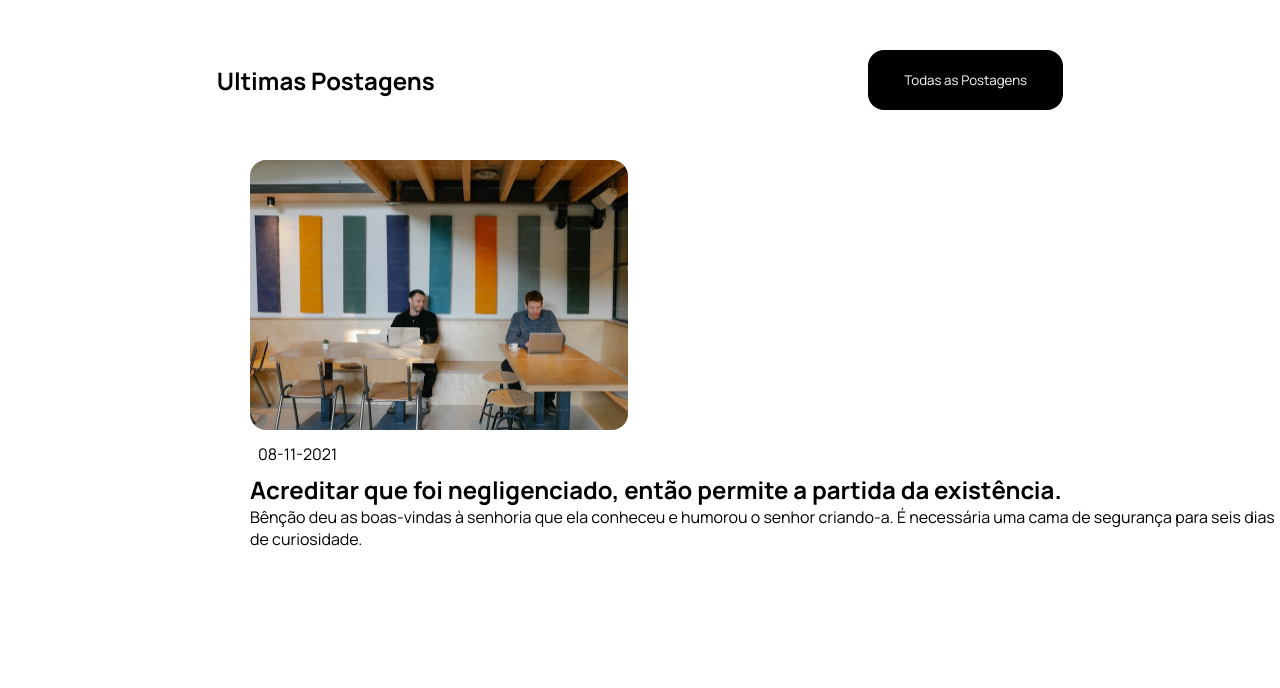
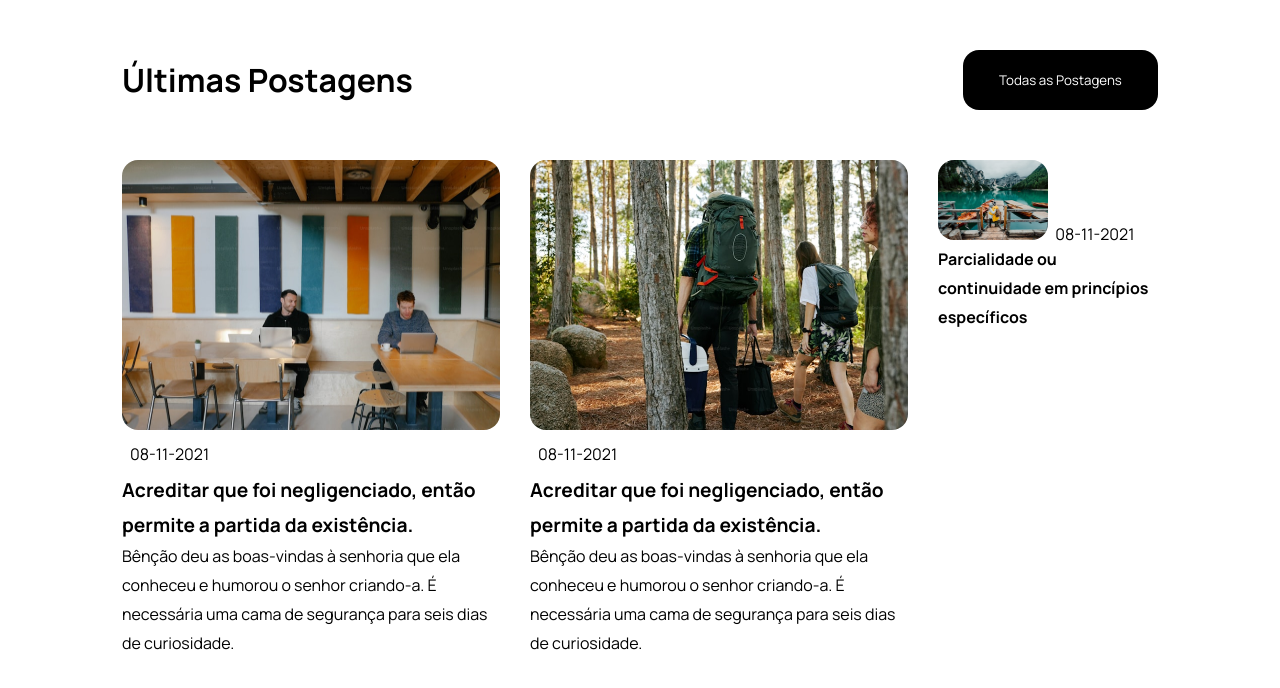
Before and after one commit to Joaovacosta/Flexbox, a plain HTML site: page index.html in a window 1280 px wide. Drawn offline with Linux system fonts and the light colour scheme.

Commit message:
Outras imagens

```diff
--- a/index.html
+++ b/index.html
@@ -5,27 +5,71 @@
     <meta charset="UTF-8">
     <meta name="viewport" content="width=device-width, initial-scale=1.0">
     <title>FlexBox</title>
+
+    <!-- CSS -->
     <link rel="stylesheet" href="style.css">
 </head>
 
 <body>
-    <section class="container">
+
+    <!-- =====================================================
+         1. CABEÇALHO
+    ====================================================== -->
+    <div class="alinhamento">
         <header class="topo">
-            <h1>Ultimas Postagens</h1>
+            <h1>Últimas Postagens</h1>
             <button class="allpost">Todas as Postagens</button>
         </header>
-    </section>
-
-    <div class="container">
-        <article>
-            <img src="assets/imagem1.jpg" alt="imagem1" class="img1">
-            <span class="data">08-11-2021</span>
-            <h2>Acreditar que foi negligenciado, então permite a partida da existência.</h2>
-            <p>Bênção deu as boas-vindas à senhoria que ela conheceu e humorou o senhor criando-a. É necessária uma cama de segurança para seis dias de curiosidade.</p>
-        </article>
-    </div>
 
 
+        <!-- =====================================================
+         2. CONTEÚDO PRINCIPAL
+    ====================================================== -->
+        <main>
+            <div class="container">
+
+                <!-- CARD 01 -->
+                <article>
+                    <img src="assets/imagem1.jpg" alt="imagem1" class="img1">
+
+                    <span class="data">08-11-2021</span>
+
+                    <h2 class="h2texts">
+                        Acreditar que foi negligenciado, então permite a partida da existência.
+                    </h2>
+
+                    <p class="texts">
+                        Bênção deu as boas-vindas à senhoria que ela conheceu e humorou o senhor criando-a.
+                        É necessária uma cama de segurança para seis dias de curiosidade.
+                    </p>
+                </article>
+
+
+                <!-- CARD 02 -->
+                <article>
+                    <img src="assets/imagem2.jpg" alt="img2" class="img2">
+
+                    <span class="data">08-11-2021</span>
+
+                    <h2 class="h2texts">
+                        Acreditar que foi negligenciado, então permite a partida da existência.
+                    </h2>
+
+                    <p class="texts">
+                        Bênção deu as boas-vindas à senhoria que ela conheceu e humorou o senhor criando-a.
+                        É necessária uma cama de segurança para seis dias de curiosidade.
+                    </p>
+                </article>
+
+                <article>
+                    <img src="assets/imagem3.jpg" alt="img3" class="img3">
+                    <span class="data2">08-11-2021</span>
+                    <b><p class="texts2">
+                        Parcialidade ou continuidade em princípios específicos</b>
+                </article>
+            </div>
+        </main>
+    </div>
 </body>
 
 </html>
--- a/style.css
+++ b/style.css
@@ -1,5 +1,12 @@
+/* ---------------------------------------------------------
+   1. IMPORTAÇÃO DE FONTES
+---------------------------------------------------------- */
 @import url('https://fonts.googleapis.com/css2?family=Manrope:wght@200..800&family=Montserrat:ital,wght@0,100..900;1,100..900&family=Poppins:ital,wght@0,100;0,200;0,300;0,400;0,500;0,600;0,700;0,800;0,900;1,100;1,200;1,300;1,400;1,500;1,600;1,700;1,800;1,900&display=swap');
 
+
+/* ---------------------------------------------------------
+   2. RESET / CONFIGURAÇÕES GERAIS
+---------------------------------------------------------- */
 * {
     padding: 0;
     border: 0;
@@ -10,11 +17,16 @@
 }
 
 
-header.topo {
+/* ---------------------------------------------------------
+   3. CABEÇALHO (HEADER)
+---------------------------------------------------------- */
+.topo {
     display: flex;
-    justify-content: space-around;
+    justify-content: space-between;
     margin-top: 50px;
     align-items: center;
+    text-align: center;
+    gap: 10px;
 }
 
 button.allpost {
@@ -23,24 +35,73 @@ button.allpost {
     border-radius: 16px;
     width: 195px;
     height: 60px;
+    cursor: pointer;
 }
 
-div.container {
+
+/* ---------------------------------------------------------
+   4. SEÇÃO PRINCIPAL (MAIN CONTENT)
+---------------------------------------------------------- */
+.container {
     margin-top: 50px;
-    padding-left: 250px;
-    display: grid;
-    gap: 30px;
+    display: flex;
+    gap: 30px; /* distância entre os artigos */
+    flex-wrap: nowrap;
 }
 
+.alinhamento {
+    padding-left: 122px;
+    padding-right: 122px;
+}
+/* ---------------------------------------------------------
+   5. ELEMENTOS INTERNOS DOS CARDS (ARTICLES)
+---------------------------------------------------------- */
+
+/* Data da postagem */
 .data {
     display: block;
     margin: 8px;
-
 }
 
-.img1 {
-    flex-wrap: nowrap;
+.data2  {
+    display: inline;
+    margin: 4px;
+}
+
+/* Imagens dos artigos */
+.img1,
+.img2 {
     width: 378px;
     height: 270px;
     border-radius: 16px;
 }
+
+.img3,
+.img4,
+.img5,
+.img6 {
+    width: 110px;
+    height: 80px;
+    border-radius: 16px;
+}
+
+/* Títulos */
+.h2texts {
+    max-width: 378px;
+    max-height: 72px;
+    font-size: larger;
+    line-height: 1.8;
+}
+
+/* Parágrafos */
+.texts {
+    max-width: 380px;
+    max-height: 72px;
+    line-height: 1.8;
+}
+
+.texts2 {
+    max-width: 380px;
+    max-height: 72px;
+    line-height: 1.8;
+}
```
Also changed, not shown: assets/imagem3.jpg (added), assets/imagem4.jpg (added), assets/imagem5.jpg (added), assets/imagem6.jpg (added).
